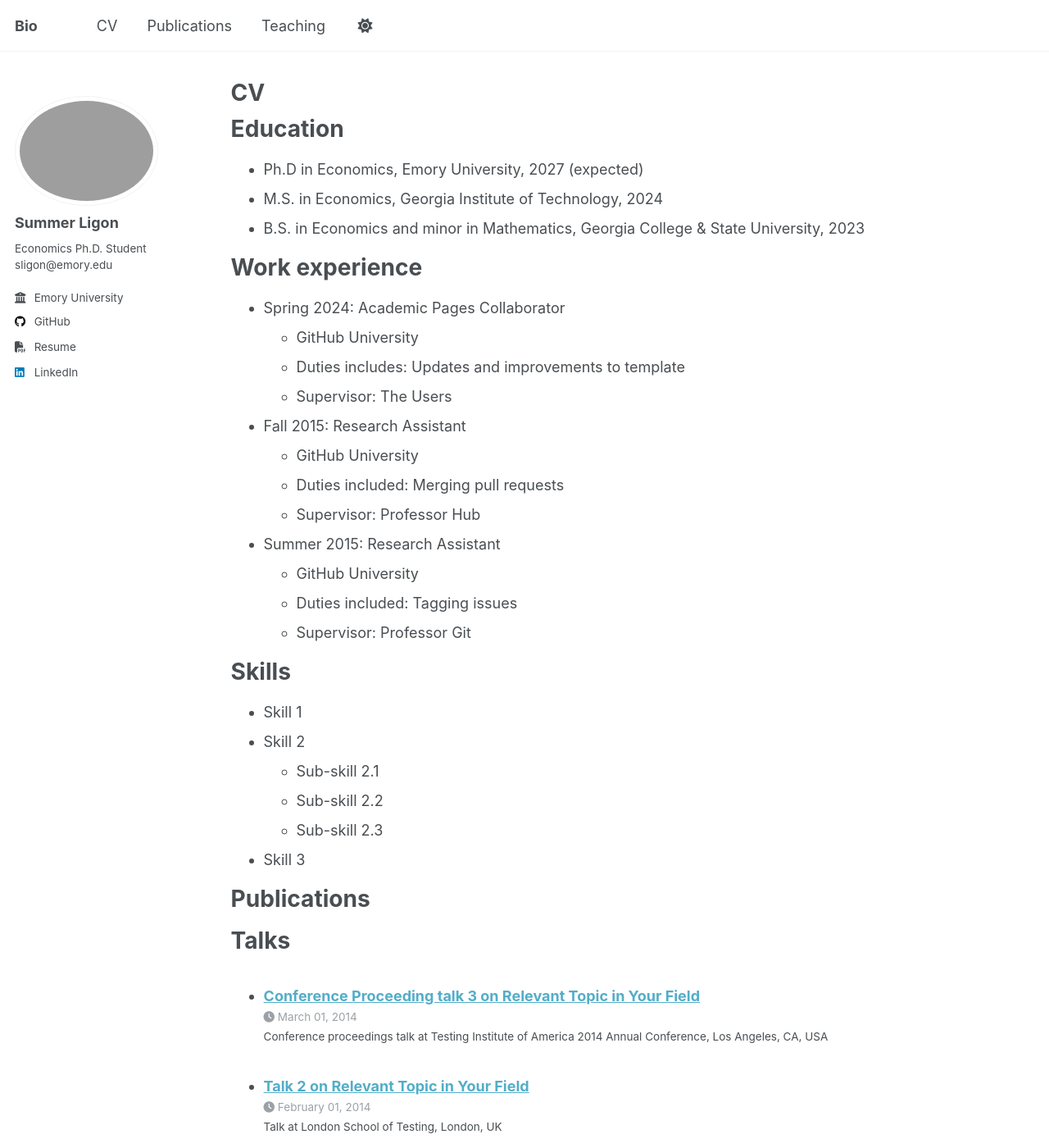
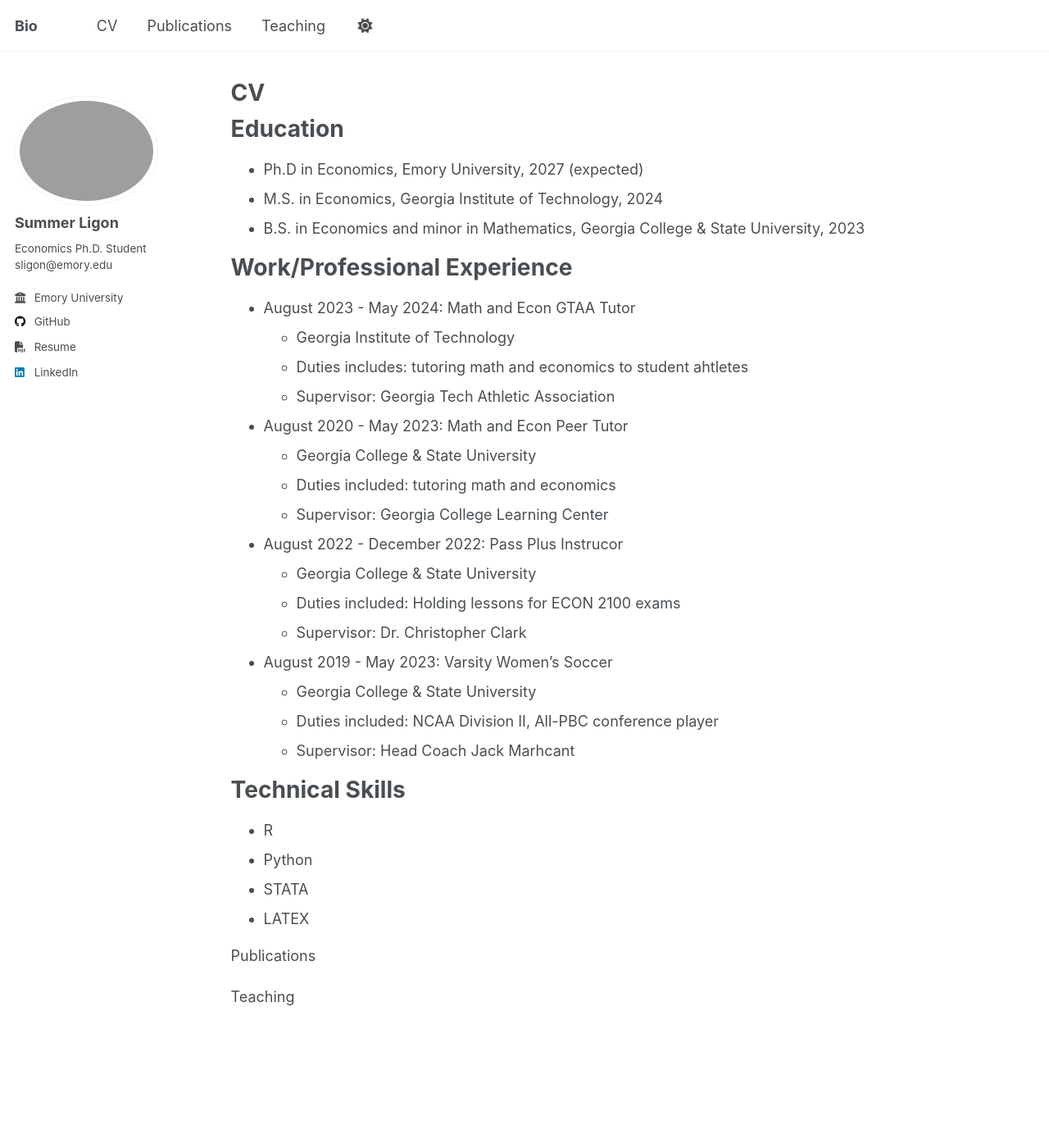
Before and after one commit to summerligon/summerligon.github.io, a Jekyll site: the page built from _pages/cv.md, in a window 1280 px wide and 1400 px high. Shown: the whole window at 82% size. Built offline with Jekyll 4.4.1, drawn with Linux system fonts in a browser that asks for light colours; a script that is not in the unit is left out; some of the changed text lies outside the part shown.

Commit message:
Update cv.md
updated CV

```diff
--- a/_pages/cv.md
+++ b/_pages/cv.md
@@ -15,50 +15,35 @@ Education
 * M.S. in Economics, Georgia Institute of Technology, 2024
 * B.S. in Economics and minor in Mathematics, Georgia College & State University, 2023
 
-Work experience
+Work/Professional Experience
 ======
-* Spring 2024: Academic Pages Collaborator
-  * GitHub University
-  * Duties includes: Updates and improvements to template
-  * Supervisor: The Users
+* August 2023 - May 2024: Math and Econ GTAA Tutor
+  * Georgia Institute of Technology
+  * Duties includes: tutoring math and economics to student ahtletes
+  * Supervisor: Georgia Tech Athletic Association
 
-* Fall 2015: Research Assistant
-  * GitHub University
-  * Duties included: Merging pull requests
-  * Supervisor: Professor Hub
+* August 2020 - May 2023: Math and Econ Peer Tutor
+  * Georgia College & State University
+  * Duties included: tutoring math and economics
+  * Supervisor: Georgia College Learning Center
 
-* Summer 2015: Research Assistant
-  * GitHub University
-  * Duties included: Tagging issues
-  * Supervisor: Professor Git
+* August 2022 - December 2022: Pass Plus Instrucor
+  * Georgia College & State University
+  * Duties included: Holding lessons for ECON 2100 exams
+  * Supervisor: Dr. Christopher Clark
 
-Skills
+* August 2019 - May 2023: Varsity Women's Soccer
+  * Georgia College & State University
+  * Duties included: NCAA Division II, All-PBC conference player
+  * Supervisor: Head Coach Jack Marhcant
+
+Technical Skills
 ======
-* Skill 1
-* Skill 2
-  * Sub-skill 2.1
-  * Sub-skill 2.2
-  * Sub-skill 2.3
-* Skill 3
+* R
+* Python
+* STATA
+* LATEX
 
 Publications
-======
-  <ul>{% for post in site.publications reversed %}
-    {% include archive-single-cv.html %}
-  {% endfor %}</ul>
-
-Talks
-======
-  <ul>{% for post in site.talks reversed %}
-    {% include archive-single-talk-cv.html  %}
-  {% endfor %}</ul>
 
 Teaching
-======
-  <ul>{% for post in site.teaching reversed %}
-    {% include archive-single-cv.html %}
-  {% endfor %}</ul>
-
-Service and leadership
-======
-* Currently signed in to 43 different slack teams
```
